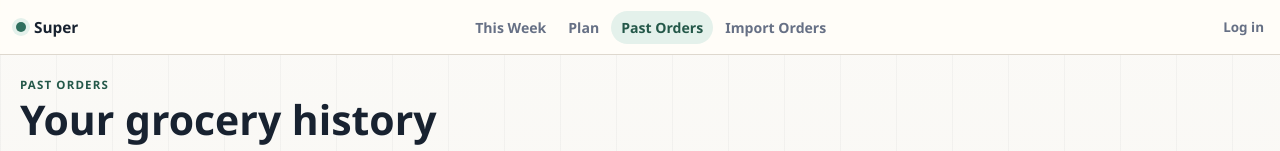
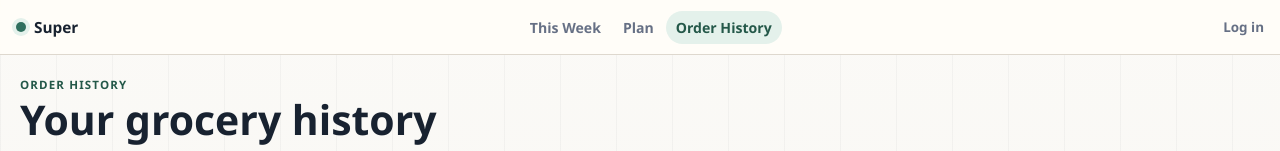
Before and after one commit to admo26/super, a Next.js app: page /history in a window 1280 px wide. Shown: the top 151 px of the page. Built offline with nearby package versions, Linux system fonts and the light colour scheme; no server answers; the database is empty.

Commit message:
Rename history navigation

```diff
--- a/app/history/page.tsx
+++ b/app/history/page.tsx
@@ -15,7 +15,7 @@ export default async function OrderHistoryPage() {
     <main className="page-shell">
       <section className="page-header">
         <div>
-          <p className="page-kicker">Past Orders</p>
+          <p className="page-kicker">Order History</p>
           <h1>Your grocery history</h1>
           <p className="page-summary">
             A look back at past shops so Super can spot patterns and make smarter suggestions.
--- a/app/nav-links.tsx
+++ b/app/nav-links.tsx
@@ -12,8 +12,7 @@ type NavLinksProps = {
 
 const links = [
   { href: "/cadence", label: "Plan" },
-  { href: "/history", label: "Past Orders" },
-  { href: "/import", label: "Import Orders" }
+  { href: "/history", label: "Order History" }
 ];
 
 export function NavLinks({ isAuthenticated }: NavLinksProps) {
```
